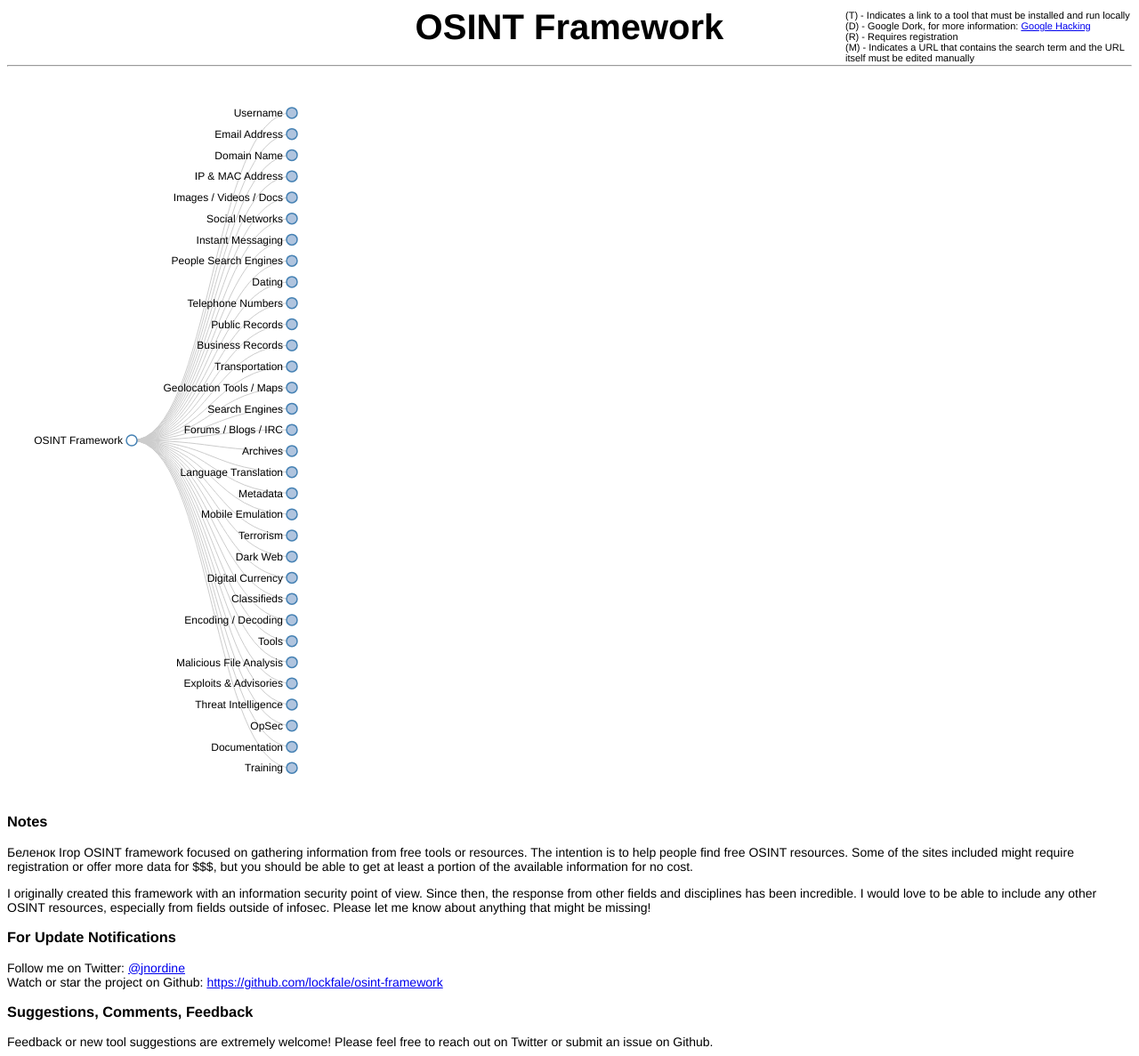
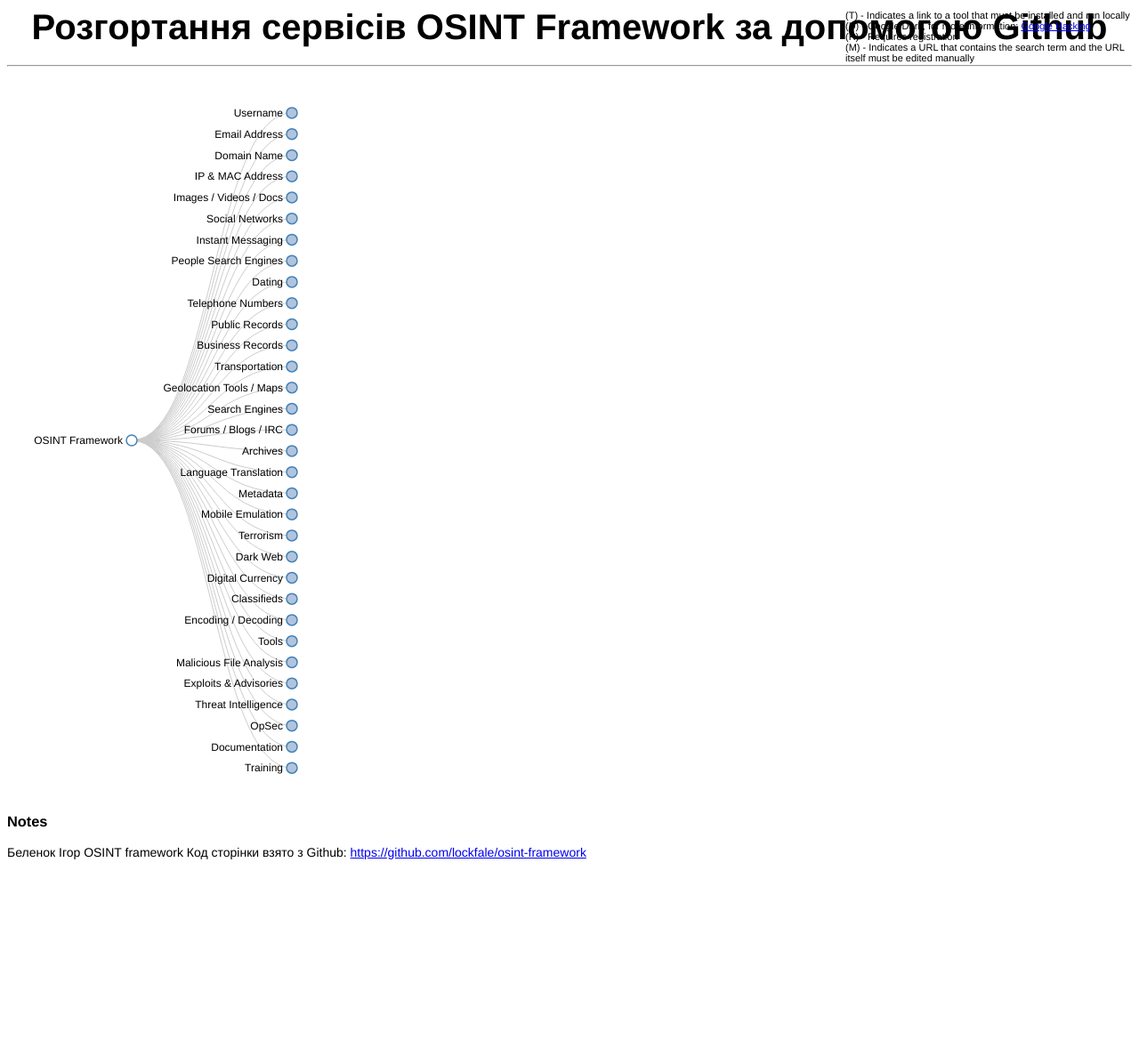
Before and after one commit to IgorBelenok/OsintFrameworkTest, a plain HTML site: page index.html in a window 1280 px wide. Shown: the whole page at 89% size. After the commit the page ends 974 px from the top, so only its background shows below. Drawn offline with Linux system fonts and the light colour scheme.

Commit message:
Update index.html

```diff
--- a/index.html
+++ b/index.html
@@ -10,7 +10,7 @@
   <body>
     <div id="body">
       <div id="header">
-        OSINT Framework
+        Розгортання сервісів OSINT Framework за допомогою Github
           <hr/>
       </div>
     </div>
@@ -23,16 +23,10 @@
     (M) - Indicates a URL that contains the search term and the URL itself must be edited manually<br></p></div>
 
     <h3>Notes</h3>
-    Беленок Ігор OSINT framework focused on gathering information from free tools or resources.  The intention is to help people find free OSINT resources.  Some of the sites included might require registration or offer more data for $$$, but you should be able to get at least a portion of the available information for no cost.<br>
+    Беленок Ігор OSINT framework
+    Код сторінки взято з Github: <a href="https://github.com/lockfale/osint-framework">https://github.com/lockfale/osint-framework</a>
 
-    <p>I originally created this framework with an information security point of view.  Since then, the response from other fields and disciplines has been incredible.  I would love to be able to include any other OSINT resources, especially from fields outside of infosec.  Please let me know about anything that might be missing!</p>
 
-    <h3>For Update Notifications</h3>
-    Follow me on Twitter: <a href="https://twitter.com/jnordine">@jnordine</a><br>
-    Watch or star the project on Github: <a href="https://github.com/lockfale/osint-framework">https://github.com/lockfale/osint-framework</a>
-
-    <h3>Suggestions, Comments, Feedback</h3>
-    Feedback or new tool suggestions are extremely welcome!  Please feel free to reach out on Twitter or submit an issue on Github.
 
   </body>
 
```
